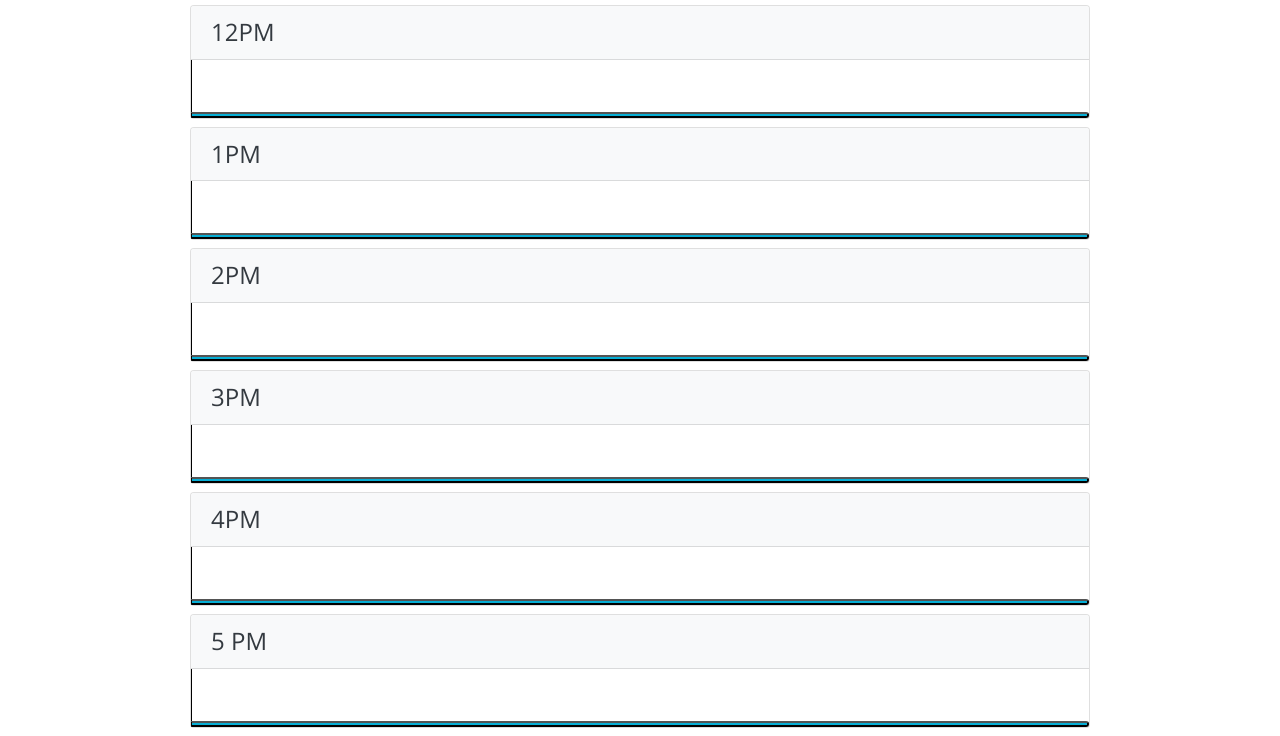
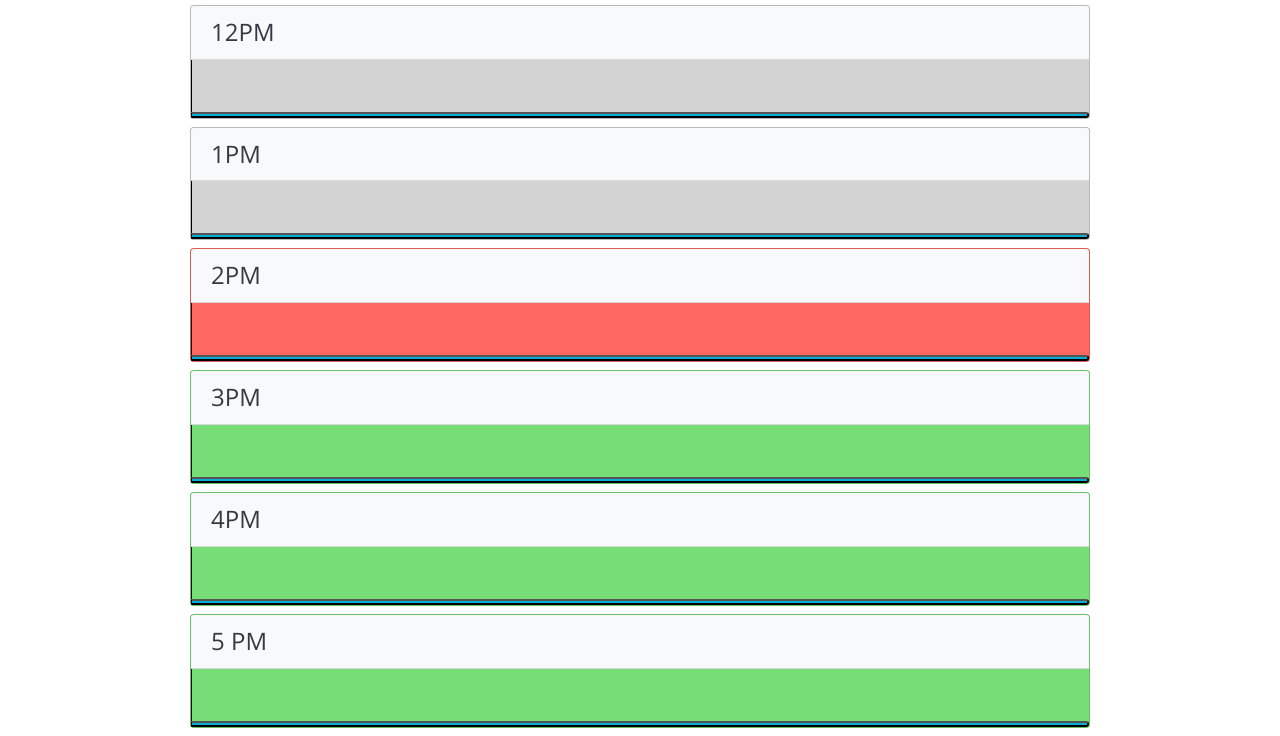
Before and after one commit to cwarmbrunn/work-day-scheduler, a plain HTML site: page index.html in a window 1280 px wide. Shown: the part 713-1449 px from the top of the page. Drawn offline with nearby package versions, Linux system fonts and the light colour scheme.

Commit message:
added favicon and corrected time color-coding functionality

```diff
--- a/assets/js/script.js
+++ b/assets/js/script.js
@@ -25,7 +25,7 @@ function checkEvent() {
   var clockEl = moment().hours();
 
   // Set up the event element - this is on all time blocks
-  $("event-category").each(function () {
+  $(".event-category").each(function () {
     var blockHour = parseInt($(this).attr("data-hour"));
 
     // If Conditional for if blockHour is less than the clockElement
--- a/index.html
+++ b/index.html
@@ -10,6 +10,7 @@
     integrity="sha384-50oBUHEmvpQ+1lW4y57PTFmhCaXp0ML5d60M1M7uH2+nqUivzIebhndOJK28anvf" crossorigin="anonymous" />
   <link href="https://fonts.googleapis.com/css?family=Open+Sans&display=swap" rel="stylesheet" />
   <link rel="stylesheet" href="./assets/css/style.css" />
+  <link rel="icon" type="image/svg+xml" href="./images/favicon.svg">
   <title>Work Day Scheduler</title>
 
 </head>
```
Also changed, not shown: images/favicon.svg (added).
